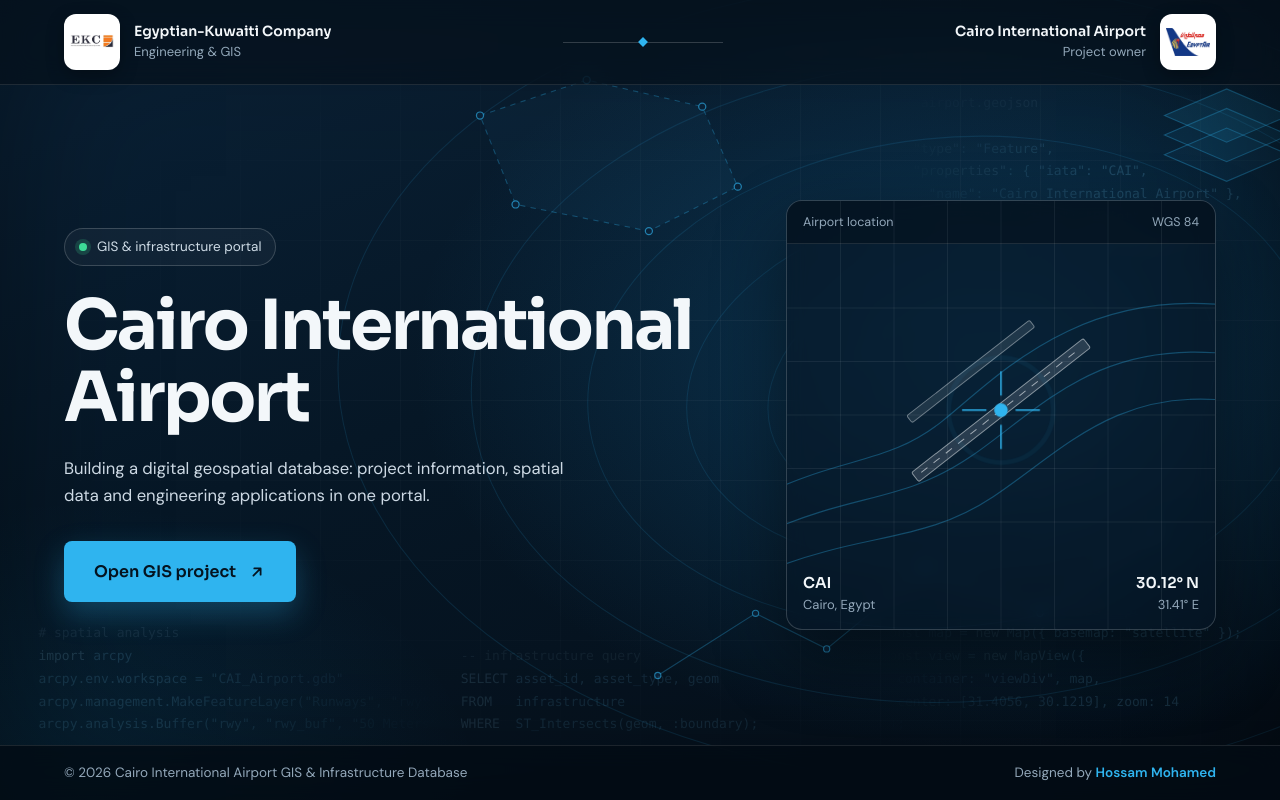
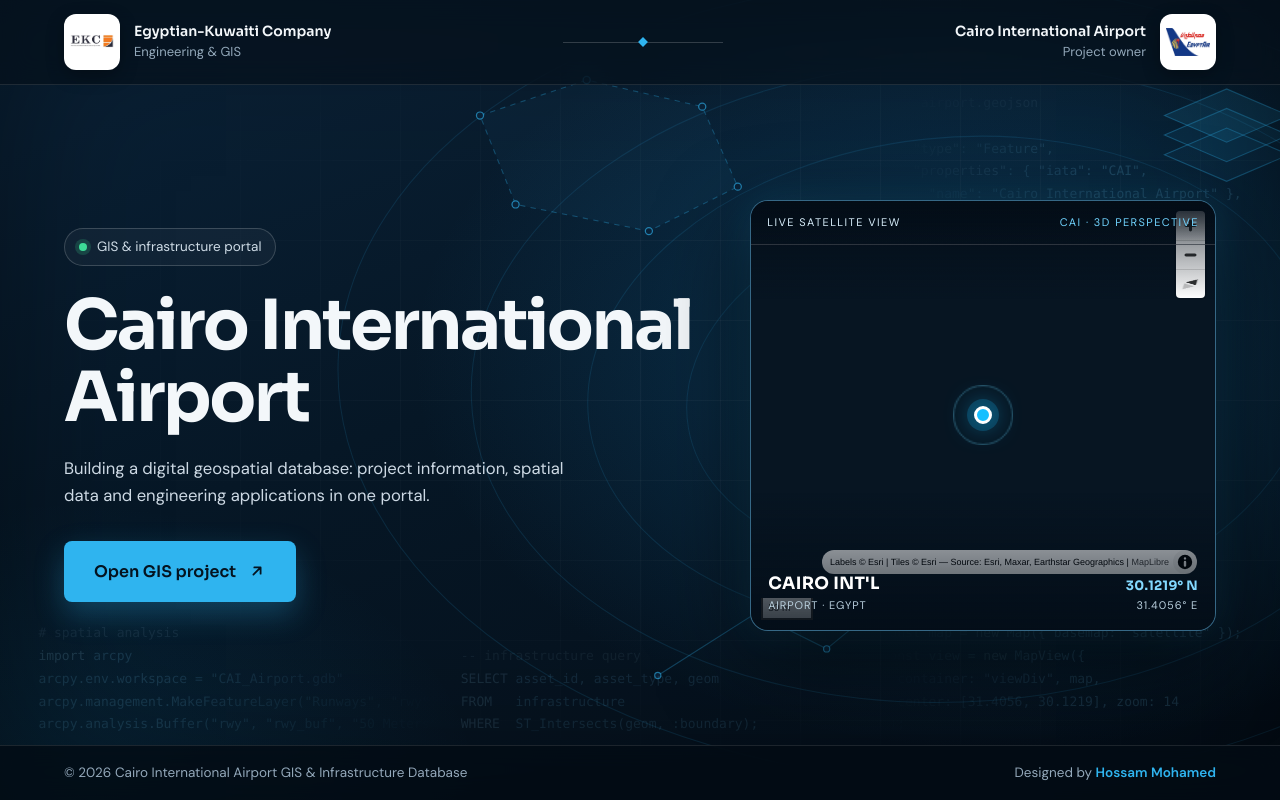
Before and after one commit to hossam991144/Cairo-International-Airport-Project, a plain HTML site: page index.html in a window 1280 px wide. Drawn offline with nearby package versions, Linux system fonts and the light colour scheme; no server answers.

Commit message:
Add files via upload

```diff
--- a/index.html
+++ b/index.html
@@ -102,6 +102,42 @@ h1{font-family:var(--head);font-size:clamp(38px,5.4vw,80px);line-height:1.04;fon
   .bar .wrap{justify-content:center;text-align:center}
 }
 </style>
+<link href="https://unpkg.com/maplibre-gl@5.6.2/dist/maplibre-gl.css" rel="stylesheet">
+<style>
+  /* IMMERSIVE AIRPORT MAP */
+  .map{
+    position:relative;justify-self:end;width:min(100%,520px,calc(100svh - 260px));
+    min-width:280px;aspect-ratio:1.08;border:1px solid rgba(112,205,255,.45);
+    border-radius:18px;background:#071522;overflow:hidden;
+    box-shadow:0 28px 90px rgba(0,0,0,.62),0 0 38px rgba(47,180,239,.16);
+    isolation:isolate
+  }
+  #airportMap{position:absolute;inset:0}
+  .map:after{content:"";position:absolute;inset:0;pointer-events:none;z-index:2;
+    background:linear-gradient(180deg,rgba(3,12,22,.72),transparent 23%,transparent 68%,rgba(3,12,22,.78))}
+  .map-bar,.map-foot{z-index:3;pointer-events:none}
+  .map-bar{position:absolute;left:0;right:0;top:0;display:flex;justify-content:space-between;
+    padding:13px 16px;font-size:11px;letter-spacing:.13em;text-transform:uppercase;
+    color:#d7edfa;border-bottom:1px solid rgba(255,255,255,.16);
+    background:linear-gradient(180deg,rgba(3,12,22,.72),transparent)}
+  .map-bar span:last-child{color:#71d4ff}
+  .map-foot{position:absolute;left:17px;right:17px;bottom:15px;display:flex;
+    justify-content:space-between;align-items:flex-end;font-size:11px;letter-spacing:.08em;
+    color:#b9cfdd;text-transform:uppercase}
+  .map-foot strong{display:block;font-family:var(--head);font-size:17px;letter-spacing:.02em;
+    font-weight:700;color:#fff}
+  .map-foot .coords{text-align:right}
+  .map-foot .coords strong{font-size:13px;color:#83d9ff}
+  .maplibregl-ctrl-bottom-right{bottom:46px;right:8px}
+  .maplibregl-ctrl-attrib{font-size:9px!important;opacity:.8}
+  .airport-marker{width:18px;height:18px;border:3px solid #fff;border-radius:50%;
+    background:#16bfff;box-shadow:0 0 0 7px rgba(22,191,255,.2),0 0 28px #16bfff;position:relative}
+  .airport-marker:after{content:"";position:absolute;inset:-13px;border:1px solid #6edaff;
+    border-radius:50%;animation:airportPulse 2.2s ease-out infinite}
+  @keyframes airportPulse{0%{transform:scale(.55);opacity:.95}100%{transform:scale(2.1);opacity:0}}
+  @media(max-width:860px){.map{justify-self:start;width:min(100%,420px)}}
+  @media(prefers-reduced-motion:reduce){.airport-marker:after{animation:none}}
+</style>
 </head>
 <body>
 
@@ -177,17 +213,13 @@ arcpy.analysis.Buffer("rwy", "rwy_buf", "50 Meters")</pre>
         </a>
       </div>
 
-      <div class="map" role="img" aria-label="Map graticule marking the location of Cairo International Airport">
-        <div class="map-bar"><span>Airport location</span><span>WGS 84</span></div>
-        <svg viewBox="0 0 440 440" fill="none" aria-hidden="true">
-          <g stroke="rgba(255,255,255,.07)"><path d="M0 110H440M0 165H440M0 220H440M0 275H440M0 330H440M55 0V440M110 0V440M165 0V440M220 0V440M275 0V440M330 0V440M385 0V440"/></g>
-          <g stroke="rgba(47,180,239,.32)" stroke-width="1.2"><path d="M-20 340C70 300 120 310 190 262S320 140 460 158"/><path d="M-20 380C80 340 140 352 212 304S340 190 460 206"/><path d="M-20 300C60 262 105 270 160 226S300 88 460 108"/></g>
-          <g transform="rotate(-38 220 215)"><rect x="108" y="209" width="224" height="12" rx="2" fill="rgba(243,247,250,.14)" stroke="rgba(243,247,250,.5)"/><path d="M116 215H324" stroke="rgba(243,247,250,.6)" stroke-dasharray="8 8"/><rect x="140" y="160" width="160" height="9" rx="2" fill="rgba(243,247,250,.1)" stroke="rgba(243,247,250,.4)"/></g>
-          <circle class="ping" cx="220" cy="215" r="22" stroke="#2fb4ef" stroke-width="2"/>
-          <circle cx="220" cy="215" r="7" fill="#2fb4ef"/>
-          <path d="M220 175V200M220 230V255M180 215H205M235 215H260" stroke="#2fb4ef" stroke-width="1.5"/>
-        </svg>
-        <div class="map-foot"><div><strong>CAI</strong>Cairo, Egypt</div><div style="text-align:right"><strong>30.12° N</strong>31.41° E</div></div>
+      <div class="map" aria-label="Interactive immersive satellite map of Cairo International Airport">
+        <div id="airportMap"></div>
+        <div class="map-bar"><span>Live satellite view</span><span>CAI · 3D perspective</span></div>
+        <div class="map-foot">
+          <div><strong>CAIRO INT'L</strong>Airport · Egypt</div>
+          <div class="coords"><strong>30.1219° N</strong>31.4056° E</div>
+        </div>
       </div>
     </div>
   </main>
@@ -200,5 +232,60 @@ arcpy.analysis.Buffer("rwy", "rwy_buf", "50 Meters")</pre>
   </div>
 </div>
 
+<script src="https://unpkg.com/maplibre-gl@5.6.2/dist/maplibre-gl.js"></script>
+<script>
+(() => {
+  const airport = [31.4056, 30.1219]; // longitude, latitude
+  const map = new maplibregl.Map({
+    container: 'airportMap',
+    style: {
+      version: 8,
+      sources: {
+        imagery: {
+          type: 'raster',
+          tiles: ['https://server.arcgisonline.com/ArcGIS/rest/services/World_Imagery/MapServer/tile/{z}/{y}/{x}'],
+          tileSize: 256,
+          attribution: 'Tiles © Esri — Source: Esri, Maxar, Earthstar Geographics'
+        },
+        labels: {
+          type: 'raster',
+          tiles: ['https://server.arcgisonline.com/ArcGIS/rest/services/Reference/World_Boundaries_and_Places/MapServer/tile/{z}/{y}/{x}'],
+          tileSize: 256,
+          attribution: 'Labels © Esri'
+        }
+      },
+      layers: [
+        { id: 'satellite', type: 'raster', source: 'imagery', paint: {'raster-saturation': 0.12, 'raster-contrast': 0.08} },
+        { id: 'place-labels', type: 'raster', source: 'labels', paint: {'raster-opacity': 0.82} }
+      ]
+    },
+    center: airport,
+    zoom: 15.8,
+    pitch: 62,
+    bearing: -28,
+    maxPitch: 75,
+    attributionControl: true,
+    antialias: true
+  });
+
+  const marker = document.createElement('div');
+  marker.className = 'airport-marker';
+  new maplibregl.Marker({element: marker, anchor: 'center'})
+    .setLngLat(airport)
+    .setPopup(new maplibregl.Popup({offset: 18}).setHTML(
+      '<strong style="font-family:Arial">Cairo International Airport</strong><br><span style="font-size:12px">CAI · 30.1219° N, 31.4056° E</span>'
+    ))
+    .addTo(map);
+
+  map.addControl(new maplibregl.NavigationControl({visualizePitch: true}), 'top-right');
+  map.addControl(new maplibregl.ScaleControl({maxWidth: 90, unit: 'metric'}), 'bottom-left');
+
+  // A slow cinematic camera drift keeps the location view alive without distracting movement.
+  map.once('load', () => {
+    map.easeTo({center: airport, zoom: 16.1, pitch: 64, bearing: -34, duration: 2200});
+  });
+  window.addEventListener('resize', () => map.resize());
+})();
+</script>
 </body>
 </html>
```
